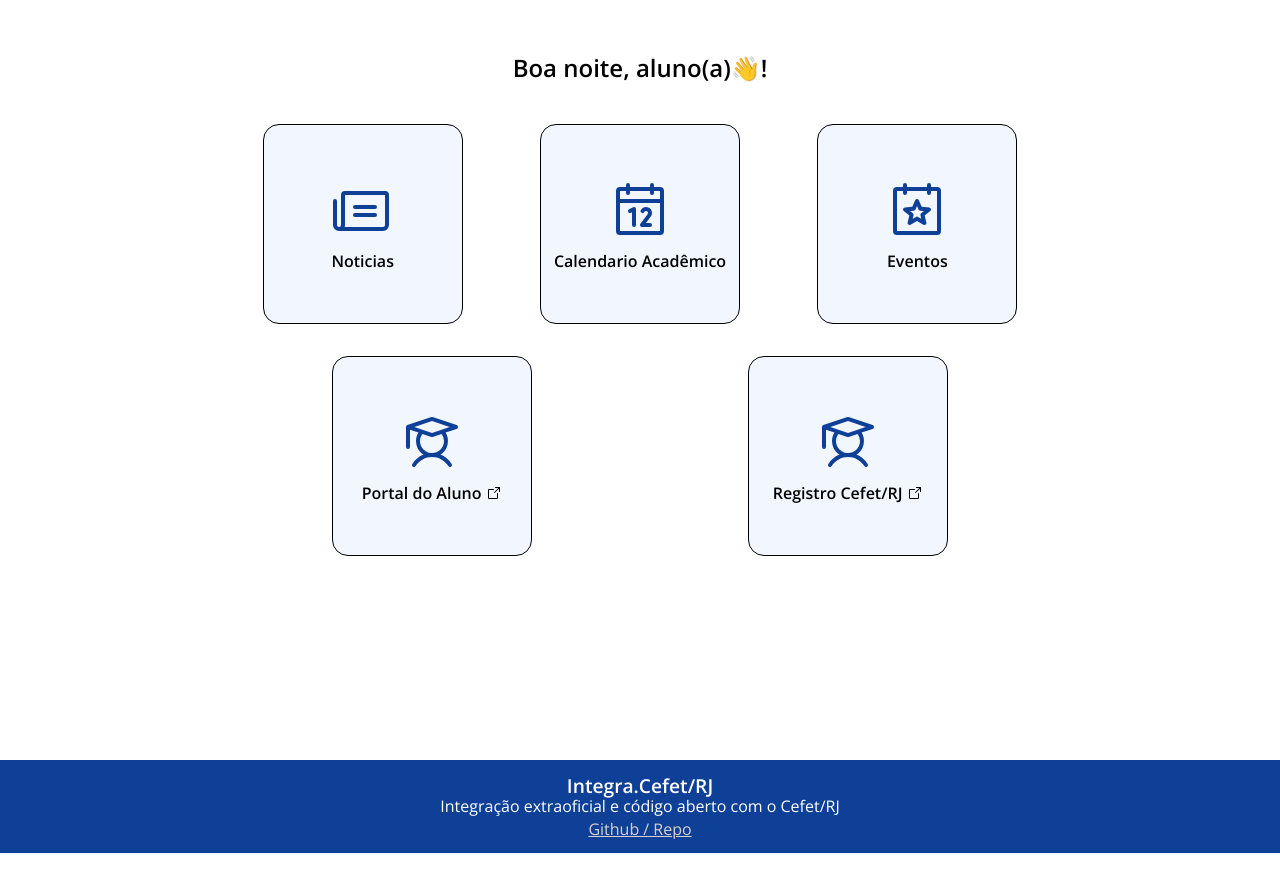
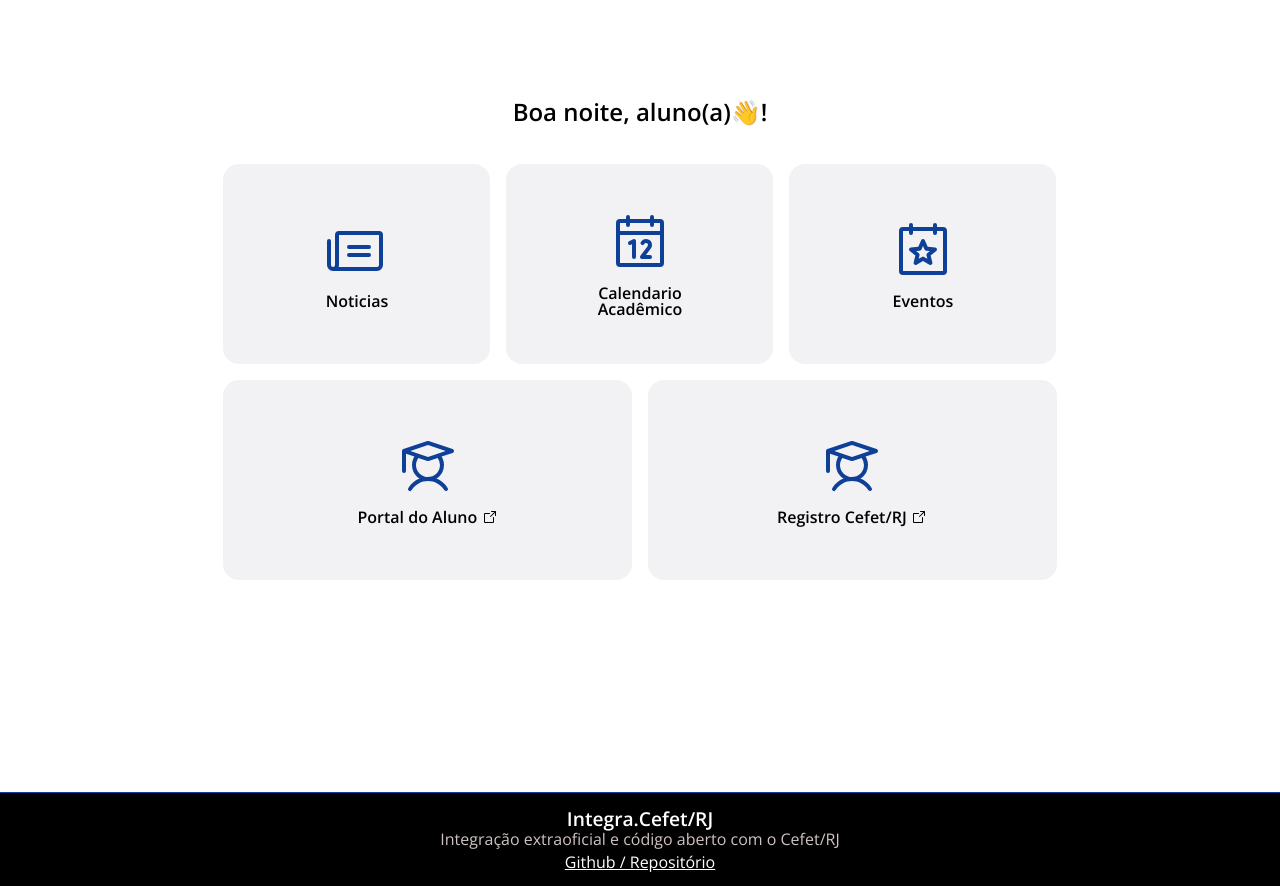
Before and after one commit to phricardo/alcateia.cefetrj.app, a Next.js app: page / in a window 1280 px wide. Shown: the part 160-1046 px from the top of the page. Before the commit the page ends 1013 px from the top, so only its background shows below. Built offline with nearby package versions, Linux system fonts and the light colour scheme.

Commit message:
chore: add important adjustments

```diff
--- a/src/app/page.module.css
+++ b/src/app/page.module.css
@@ -1,33 +1,31 @@
 .wrapper {
+  height: 100%;
   display: flex;
+  min-height: 100vh;
+  min-height: 100dvh;
+  align-items: center;
   flex-direction: column;
   justify-content: center;
-  align-items: center;
-  height: 100%;
-  min-height: 100vh;
-  min-height: 100dvh;
+  margin-top: 2rem;
 }
 
 .links {
-  margin: 0.75rem 0;
+  padding: 0.5rem;
 }
 
 .links ul {
   display: flex;
   flex-wrap: wrap;
   list-style-type: none;
-  gap: 2rem;
-  max-width: 50rem;
+  gap: 1rem;
 }
 
 .links ul li {
   display: flex;
   align-items: center;
   justify-content: center;
+  box-sizing: border-box;
   flex: 1 1 200px;
-  box-sizing: border-box;
-  min-width: 200px;
-  height: 200px;
 }
 
 .links ul li a {
@@ -35,20 +33,24 @@
   justify-content: center;
   flex-direction: column;
   align-items: center;
-  background: #f1f6ff;
-  border: 0.115rem solid #000000;
+
+  text-decoration: none;
   border-radius: 1rem;
-  aspect-ratio: 1;
+
   width: 100%;
   height: 100%;
-  text-decoration: none;
-  color: #000;
+  height: 200px;
+  padding: 1rem;
+
+  color: #000000;
   gap: 0.5rem;
-  max-width: 200px;
+
+  background: #f2f2f5;
+  border: 0.2rem solid #f2f2f5;
 }
 
 .links ul li a:hover {
-  background: #e2eaf8;
+  border-color: #0f4098;
 }
 
 .links ul li a span {
@@ -57,6 +59,7 @@
   justify-content: center;
   text-align: center;
   font-weight: 600;
+  max-width: 10rem;
   gap: 0.3rem;
 }
 
@@ -70,16 +73,3 @@
   height: 4rem;
   color: #0f4098;
 }
-
-@media (max-width: 600px) {
-  .links ul {
-    display: grid;
-    grid-template-columns: repeat(2, 200px);
-    gap: 1rem;
-  }
-
-  .links ul li {
-    width: 200px;
-    height: 200px;
-  }
-}
--- a/src/components/Footer/Footer.module.css
+++ b/src/components/Footer/Footer.module.css
@@ -2,8 +2,9 @@
   width: 100%;
   padding: 1rem 0.5rem;
   min-height: 4rem;
-  color: #ffffff;
-  background: #0f4098;
+  color: #cfc2c2;
+  background: #000000;
+  border-top: 0.1rem solid #0f4098;
   display: flex;
   align-items: center;
   justify-content: center;
@@ -15,7 +16,7 @@
 }
 
 .footer a {
-  color: #dad0d0;
+  color: #ffffff;
 }
 
 .footer div {
@@ -27,6 +28,7 @@
 }
 
 .footer h1 {
+  color: #ffffff;
   font-size: 1.2rem;
   font-weight: 600;
 }
--- a/src/components/Footer/Footer.tsx
+++ b/src/components/Footer/Footer.tsx
@@ -15,7 +15,7 @@ export function Footer() {
         href="https://github.com/phricardorj/integra.cefetrj"
         target="_blank"
       >
-        Github / Repo
+        Github / Repositório
       </Link>
     </footer>
   );
```
